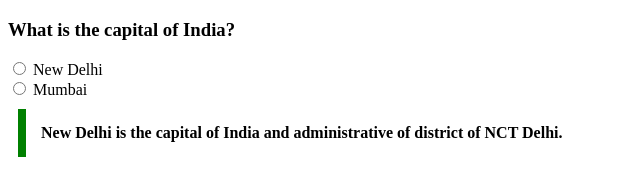
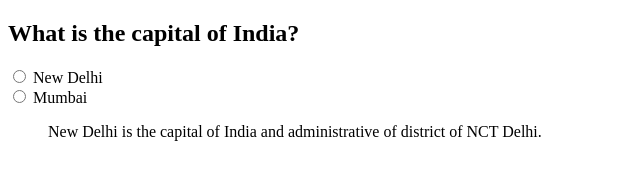
Before and after one commit to acciojob/trivia-Divya2603thara, a website: page main.html in a window 1280 px wide. Shown: the whole page, without its empty margins (0-640 px from the left). Drawn offline with Linux system fonts and the light colour scheme.

Commit message:
Update main.html

```diff
--- a/main.html
+++ b/main.html
@@ -9,22 +9,19 @@
 <body>
 	<!-- the entire body must be written by student -->
 
-	<div>
+	<h2>What is the capital of India?</h2>
 
-    <h3>What is the capital of India?</h3>
 
-    <form action="">
-    <input type="radio" value="New Delhi" name="city"/>
-    <label for="New Delhi">New Delhi</label><br>
+        <input type="radio" name="city" id="capital"/>
+        <label for="capital">New Delhi</label><br>
 
-   <input type="radio" value="Mumbai" name="city"/>
-    <label for="Mumbai">Mumbai</label>
-</form>
+        <input type="radio" name="city" id="capital"/>
+        <label for="capital">Mumbai</label>
 
-    <blockquote class="text" cite="https://en.wikipedia.org/wiki/New_Delhi">
-        New Delhi is the capital of India and administrative of district of NCT Delhi.
-    </blockquote>
-</div>
+        <blockquote cite="https://en.wikipedia.org/wiki/New_Delhi">
+            New Delhi is the capital of India and administrative of district of NCT Delhi.
+        </blockquote>
+
 
 
 
```
